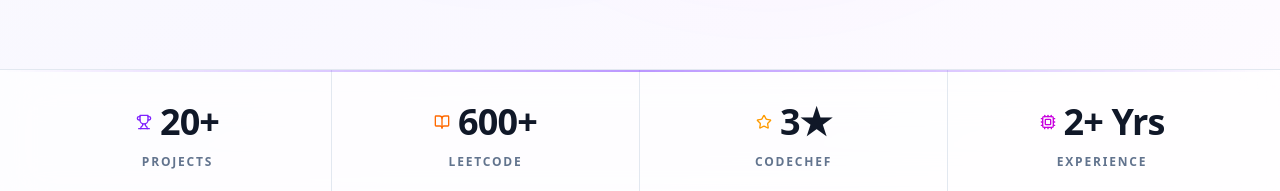
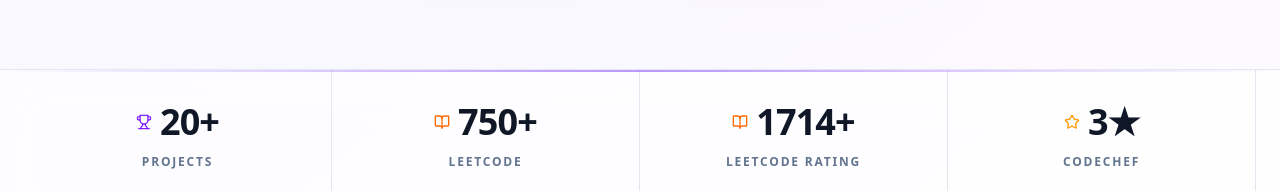
Before and after one commit to Premshaw23/portfolio, a Next.js app: page / in a window 1280 px wide. Shown: the part 761-952 px from the top of the page. Built offline with nearby package versions, Linux system fonts and the light colour scheme; no server answers.

Commit message:
fix: update LeetCode stats and experience duration in PremiumHeroSection

```diff
--- a/components/Main.js
+++ b/components/Main.js
@@ -53,9 +53,10 @@ export default function PremiumHeroSection() {
 
   const stats = [
     { value: "20+", label: "Projects", icon: <Trophy className="w-4 h-4" />, color: "text-violet-600 dark:text-violet-400" },
-    { value: "600+", label: "LeetCode", icon: <BookOpen className="w-4 h-4" />, color: "text-orange-500 dark:text-orange-400" },
+    { value: "750+", label: "LeetCode", icon: <BookOpen className="w-4 h-4" />, color: "text-orange-500 dark:text-orange-400" },
+    { value: "1714+", label: "LeetCode Rating", icon: <BookOpen className="w-4 h-4" />, color: "text-orange-500 dark:text-orange-400" },
     { value: "3★", label: "CodeChef", icon: <Star className="w-4 h-4" />, color: "text-amber-500 dark:text-amber-400" },
-    { value: "2+ Yrs", label: "Experience", icon: <Cpu className="w-4 h-4" />, color: "text-fuchsia-600 dark:text-fuchsia-400" },
+    { value: "1+ Yrs", label: "Experience", icon: <Cpu className="w-4 h-4" />, color: "text-fuchsia-600 dark:text-fuchsia-400" },
   ];
 
   return (
```
